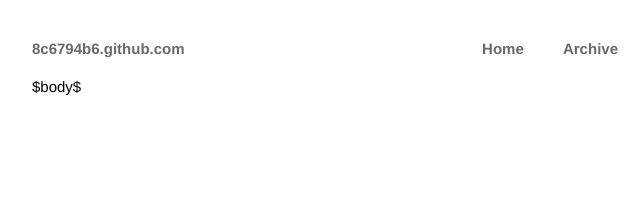
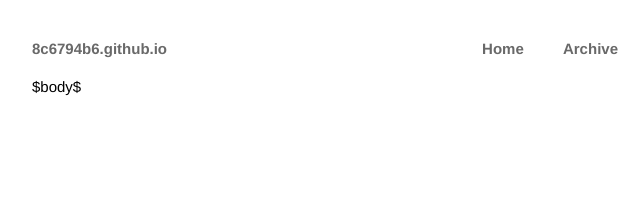
Before and after one commit to 8c6794b6/gh-pages-8c6794b6, a plain HTML site: page templates/default.html in a window 1280 px wide. Shown: the top 217 px of the page, 280-920 px from the left. Drawn offline with Linux system fonts and the light colour scheme.

Commit message:
s/github.com/github.io/
Signed-off-by: 8c6794b6 <8c6794b6@gmail.com>

```diff
--- a/templates/default.html
+++ b/templates/default.html
@@ -2,7 +2,7 @@
 <html lang="en">
   <head>
     <meta charset="utf-8">
-    <title>8c6794b6.github.com - $title$</title>
+    <title>8c6794b6.github.io - $title$</title>
     <link rel="shortcut icon" href="/favicon.ico" type="image/x-icon">
     <link rel="icon" href="favicon.ico" type="image/ico">
     <link rel="stylesheet" type="text/css" href="/css/style.css">
@@ -15,7 +15,7 @@
       <div id="header">
         <div id="header_contents">
           <div id="header_left">
-            <a href="/">8c6794b6.github.com</a>
+            <a href="/">8c6794b6.github.io</a>
           </div>
           <div id="navigation">
             <a href="/index.html">Home</a>
```
